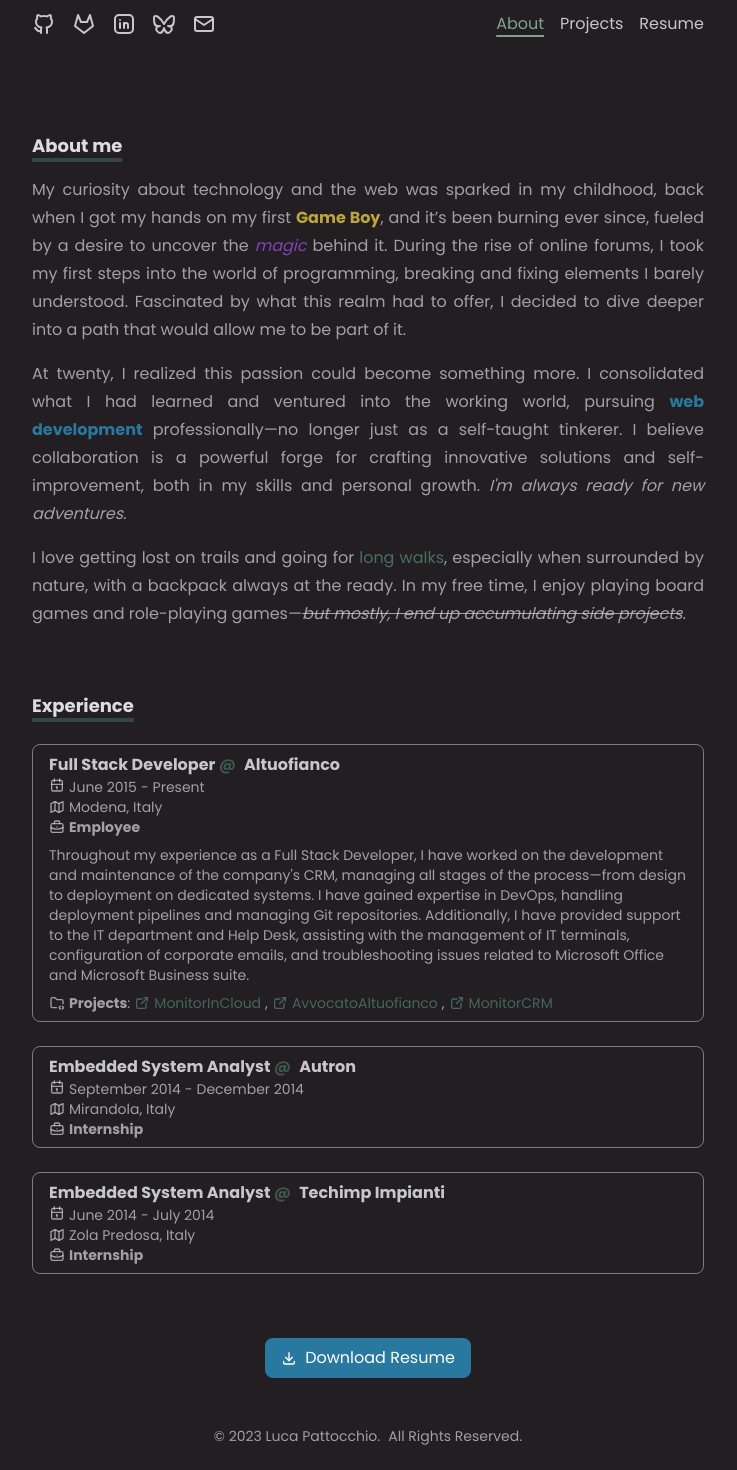
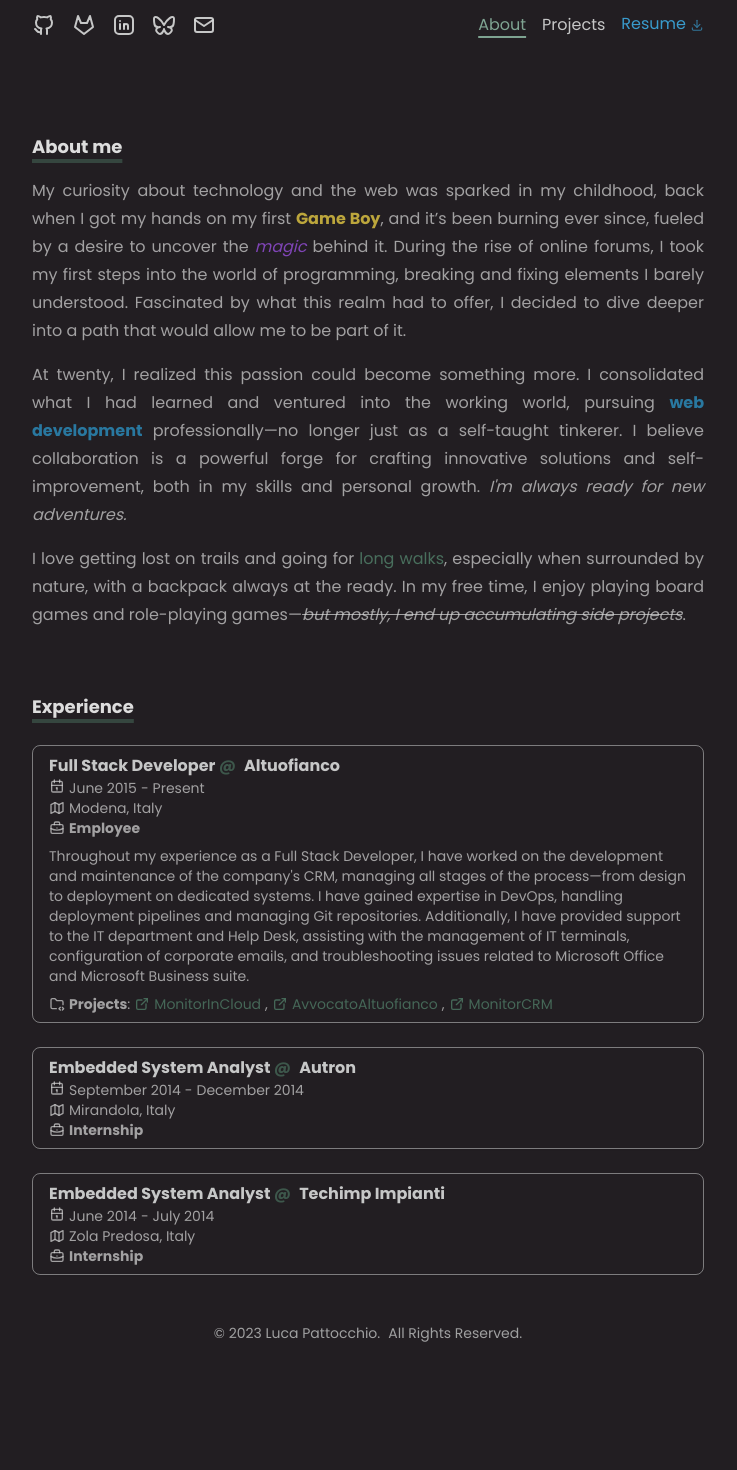
Before and after one commit to Kasui92/lucapattocchio.dev, a React (Vite) app: page / in a window 1280 px wide. Shown: the part 228-1698 px from the top of the page, without its empty margins (272-1009 px from the left). After the commit the page ends 1595 px from the top, so only its background shows below. Built offline with nearby package versions, Linux system fonts and the light colour scheme.

Commit message:
upd: improve visibility nav resume button, remove about page download button

```diff
--- a/src/components/Buttons.tsx
+++ b/src/components/Buttons.tsx
@@ -22,10 +22,13 @@ export const DownloadResumeInline = (): ReactElement => {
             href="/CV-LucaPattocchio.pdf"
             target="_blank"
             rel="noopener noreferrer"
-            className="flex items-center text-silver-700/90 transition duration-300 hover:text-cerulean-700/90"
+            className="group flex items-center gap-x-1 text-cerulean-600 transition duration-300 hover:text-cerulean-800"
             title="Download Resume"
         >
-            Resume
+            <span className="border-b border-dashed border-transparent font-medium transition-all group-hover:border-cerulean-800">
+                Resume
+            </span>
+            <IconDownload className="h-3.5 w-3.5 opacity-70 transition-transform group-hover:animate-bounce" />
         </a>
     )
 }
--- a/src/routes/About/index.tsx
+++ b/src/routes/About/index.tsx
@@ -50,10 +50,6 @@ export const About = (): ReactElement => {
                     ))}
                 </div>
             </section>
-
-            <div className="flex items-center justify-center">
-                <DownloadResume />
-            </div>
         </div>
     )
 }
```
